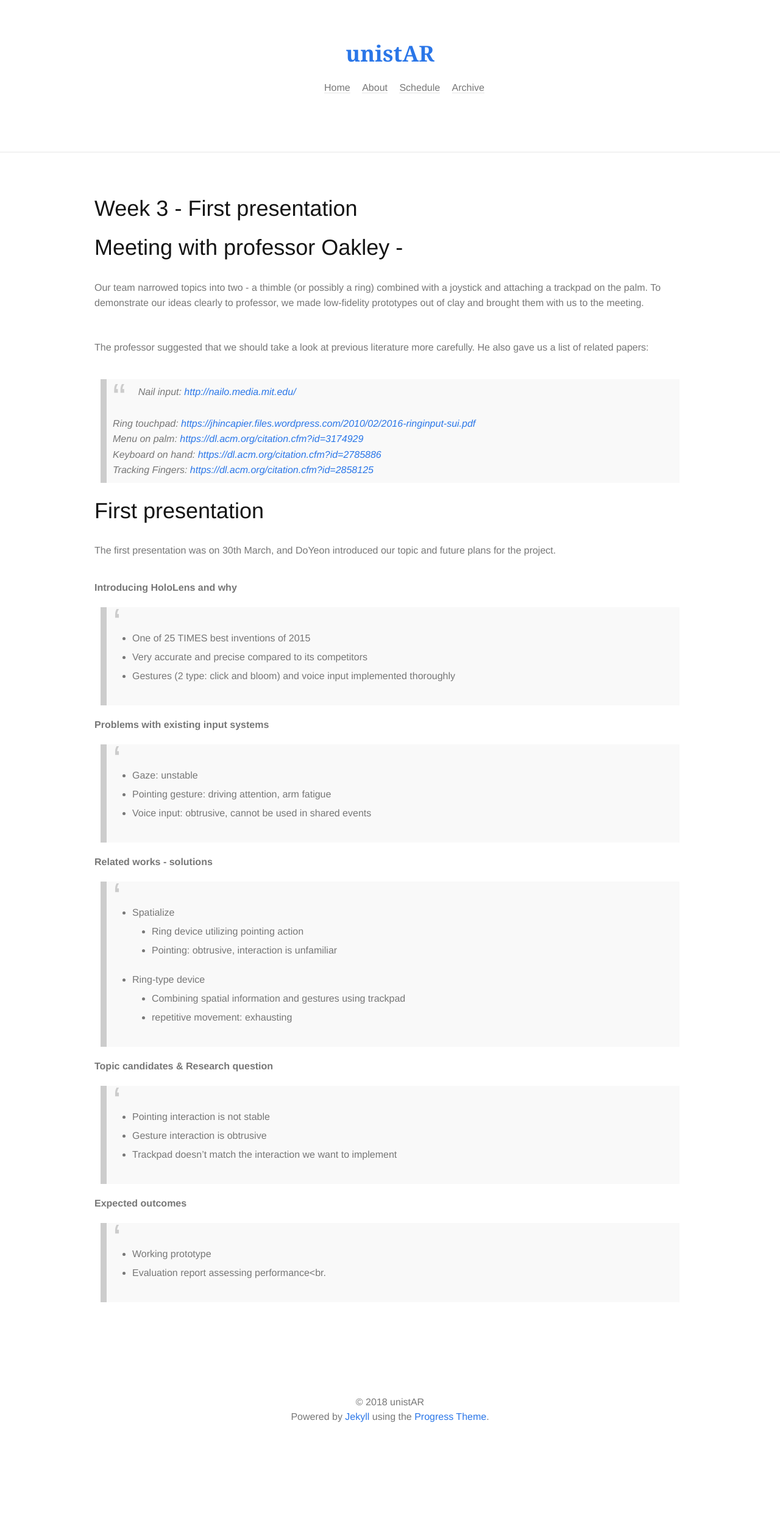
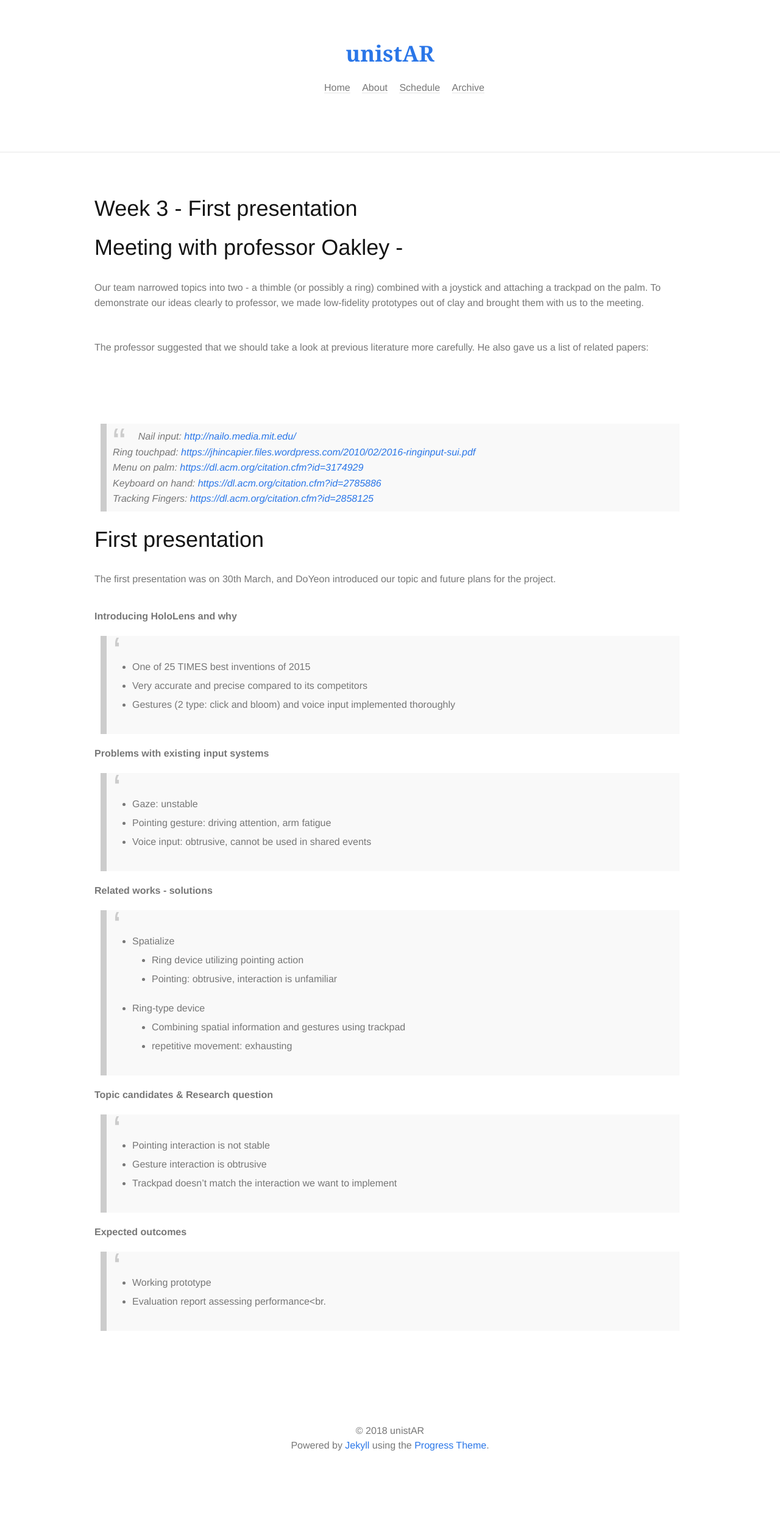
Before and after one commit to unist-AR/unist-AR.github.io, a Jekyll site: the page built from _posts/2018-03-30-Week-3.md, in a window 1280 px wide. Shown: the whole page at 61% size. Built offline with Jekyll 4.4.1, drawn with Linux system fonts in a browser that asks for light colours; some web fonts are replaced; before the commit the page ends 2438 px from its top, so only the background shows below that.

Commit message:
changed links

```diff
--- a/_posts/2018-03-30-Week-3.md
+++ b/_posts/2018-03-30-Week-3.md
@@ -9,8 +9,10 @@
 
 
 The professor suggested that we should take a look at previous literature more carefully. He also gave us a list of related papers:
+
 <br>
->Nail input: [http://nailo.media.mit.edu/<br>](http://nailo.media.mit.edu/)<br>
+
+>Nail input: [http://nailo.media.mit.edu/<br>](http://nailo.media.mit.edu/)
 >Ring touchpad: [https://jhincapier.files.wordpress.com/2010/02/2016-ringinput-sui.pdf](https://jhincapier.files.wordpress.com/2010/02/2016-ringinput-sui.pdf)<br>
 >Menu on palm: [https://dl.acm.org/citation.cfm?id=3174929](https://dl.acm.org/citation.cfm?id=3174929)<br>
 >Keyboard on hand: [https://dl.acm.org/citation.cfm?id=2785886](https://dl.acm.org/citation.cfm?id=2785886)<br>
```
